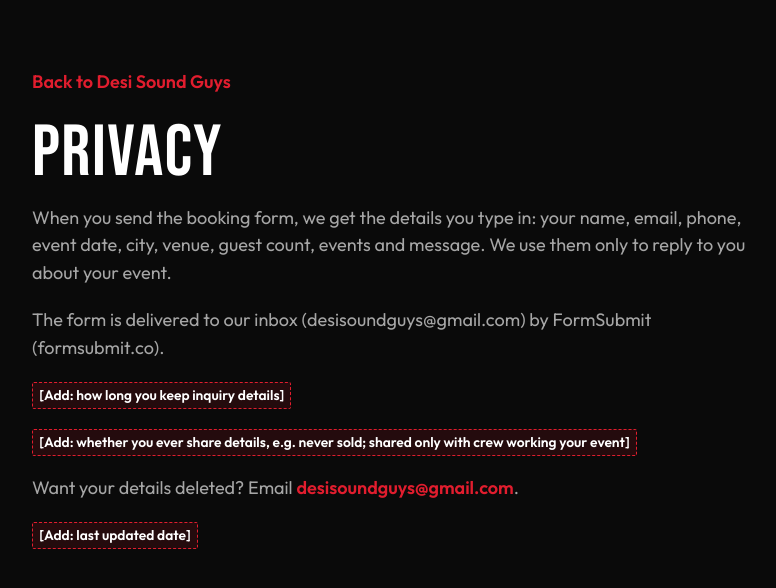
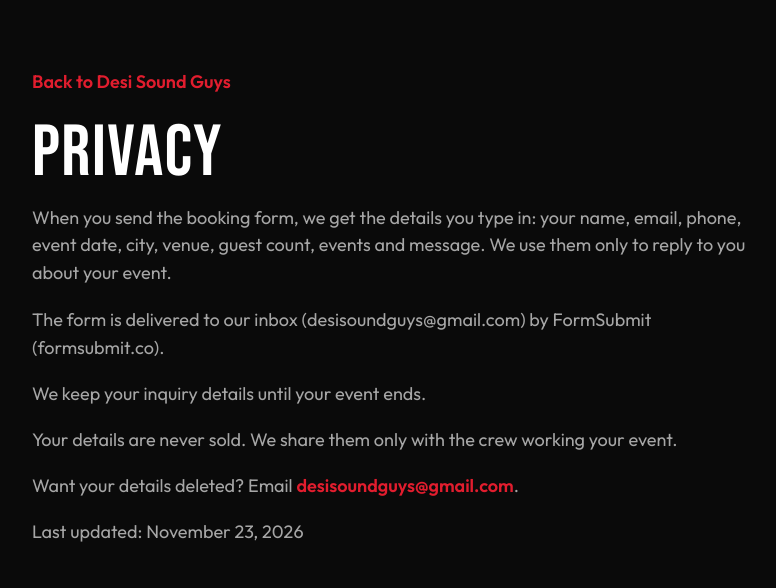
Before and after one commit to krish-mm/desisoundguys, a plain HTML site: page privacy.html in a window 1280 px wide. Shown: the whole page, without its empty margins (48-824 px from the left). Drawn offline with Linux system fonts and the light colour scheme.

Commit message:
Privacy: retention, sharing, deletion and auto last-updated date; vibe: drop must-plays aside, full-width pitch

```diff
--- a/privacy.html
+++ b/privacy.html
@@ -18,10 +18,19 @@
       <h1>Privacy</h1>
       <p>When you send the booking form, we get the details you type in: your name, email, phone, event date, city, venue, guest count, events and message. We use them only to reply to you about your event.</p>
       <p>The form is delivered to our inbox (desisoundguys@gmail.com) by FormSubmit (formsubmit.co).</p>
-      <p><span class="need">[Add: how long you keep inquiry details]</span></p>
-      <p><span class="need">[Add: whether you ever share details, e.g. never sold; shared only with crew working your event]</span></p>
+      <p>We keep your inquiry details until your event ends.</p>
+      <p>Your details are never sold. We share them only with the crew working your event.</p>
       <p>Want your details deleted? Email <a class="text-link" href="mailto:desisoundguys@gmail.com">desisoundguys@gmail.com</a>.</p>
-      <p><span class="need">[Add: last updated date]</span></p>
+      <p>Last updated: <time id="updated" datetime="2026-11-22">November 22, 2026</time></p>
+      <script>
+        (function () {
+          var d = new Date();
+          d.setDate(d.getDate() - 1);
+          var el = document.getElementById("updated");
+          el.textContent = d.toLocaleDateString("en-US", { month: "long", day: "numeric", year: "numeric" });
+          el.setAttribute("datetime", d.getFullYear() + "-" + String(d.getMonth() + 1).padStart(2, "0") + "-" + String(d.getDate()).padStart(2, "0"));
+        })();
+      </script>
     </div>
   </main>
 </body>
--- a/style.css
+++ b/style.css
@@ -833,16 +833,11 @@ code {
 
 /* Vibe section: the pitch vs the honest disclaimer */
 .intro-manifesto h2 { margin-bottom: 0; }
-.vibe-split { display: grid; gap: 1.75rem; margin: 1.75rem 0 2rem; align-items: center; }
-@media (min-width: 800px) { .vibe-split { grid-template-columns: 1.5fr 1fr; gap: 3rem; } }
+.vibe-split { margin: 1.75rem 0 2rem; }
 .vibe-yes { margin: 0; }
 .vibe-lead { display: block; font-family: var(--serif); font-style: italic; font-weight: 500; font-size: 1.6rem; line-height: 1.1; color: rgba(255, 255, 255, 0.85); margin-bottom: 0.35rem; }
 .vibe-big { display: block; font-family: var(--display); font-size: clamp(2.4rem, 5vw, 4rem); line-height: 0.95; letter-spacing: var(--track-display); color: #fff; }
 .vibe-big em { font-style: normal; color: var(--red); }
-.vibe-no { margin: 0; color: var(--muted); font-size: var(--body); line-height: 1.5; border-top: 2px solid var(--red); padding-top: 1.1rem; max-width: 24rem; }
-.vibe-no span { display: block; }
-.vibe-no .vibe-q { color: #fff; font-weight: 600; }
-@media (min-width: 800px) { .vibe-no { border-top: 0; border-left: 2px solid var(--red); padding: 0.3rem 0 0.3rem 1.5rem; } }
 .intro-note { color: #fff; font-weight: 600; }
 
 /* Services heading accent */
@@ -860,7 +855,6 @@ code {
 }
 .is-red .socials a:hover, .is-red .legal a:hover { color: #0a0a0a; }
 .is-red .vibe-big em { color: #0a0a0a; }
-.is-red .vibe-no { border-color: #fff; }
 .is-red .yt-card:focus-visible { outline-color: #fff; }
 .is-red .shot figcaption span { color: #fff; }
 .svc-card { background: var(--card); border-top-color: var(--red); }
```
Also changed, not shown: index.html (+0 -1 lines).
